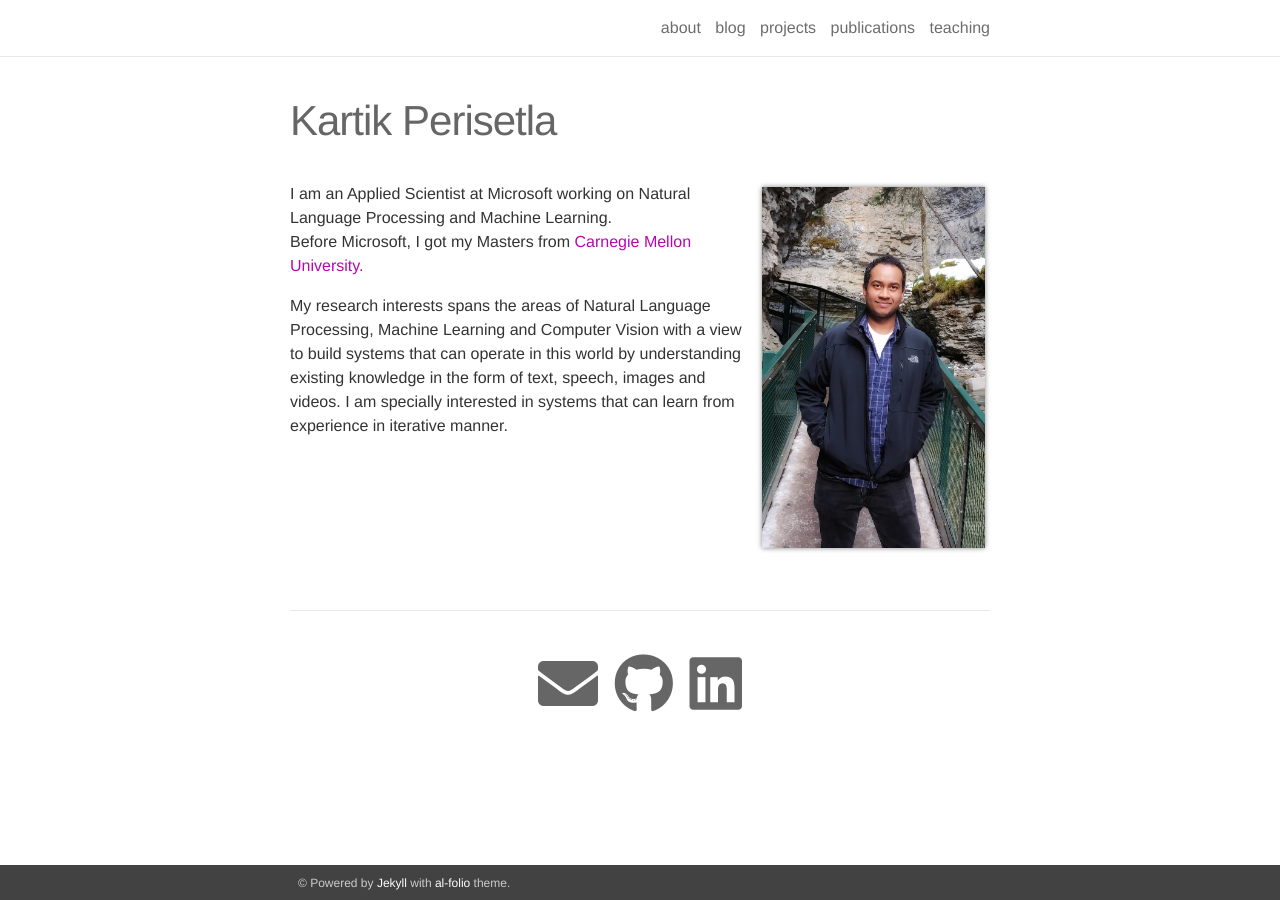
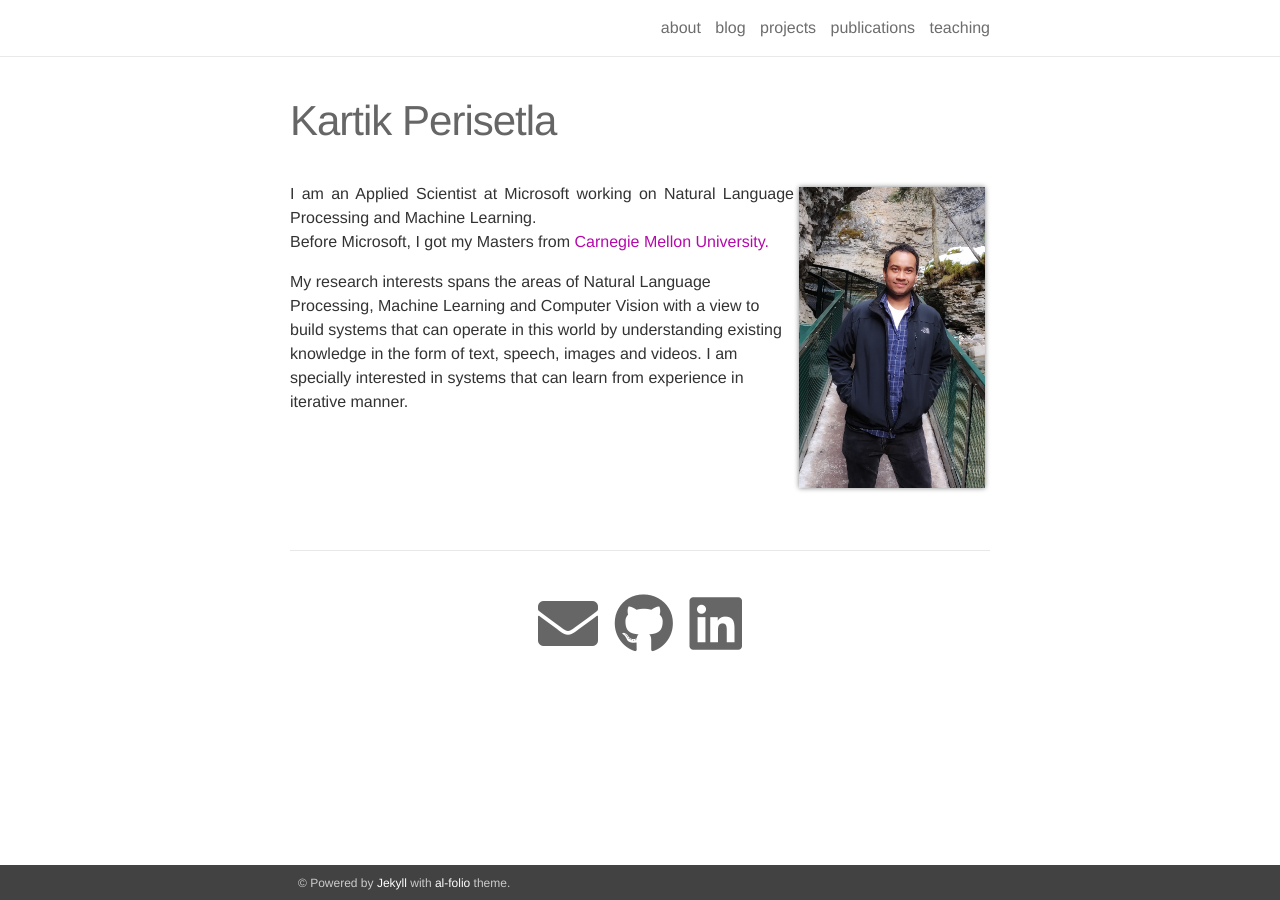
Before and after one commit to kartikperisetla/kartikperisetla.github.io, a Jekyll site: the page built from _pages/about.md, in a window 1280 px wide. Built offline with Jekyll 4.4.1, drawn with Linux system fonts in a browser that asks for light colours; nearby versions of some CDN libraries.

Commit message:
nit change

```diff
--- a/_pages/about.md
+++ b/_pages/about.md
@@ -15,8 +15,11 @@ profile:
 news: false
 social: true
 ---
-
+<p style="text-align:justify">
 I am an Applied Scientist at Microsoft working on Natural Language Processing and Machine Learning.<br/>
 Before Microsoft, I got my Masters from <a href="http://cmu.edu/">Carnegie Mellon University.</a>
+</p>
 
+<p>
 My research interests spans the areas of Natural Language Processing, Machine Learning and Computer Vision with a view to build systems that can operate in this world by understanding existing knowledge in the form of text, speech, images and videos. I am specially interested in systems that can learn from experience in iterative manner.
+</p>
--- a/_sass/_gallery.scss
+++ b/_sass/_gallery.scss
@@ -24,7 +24,7 @@ figcaption {
     padding: $img-spacing;
 }
 .one {
-    width:33.33%;
+    width:28%;
 }
 .two {
     width: 66.66%;
```
